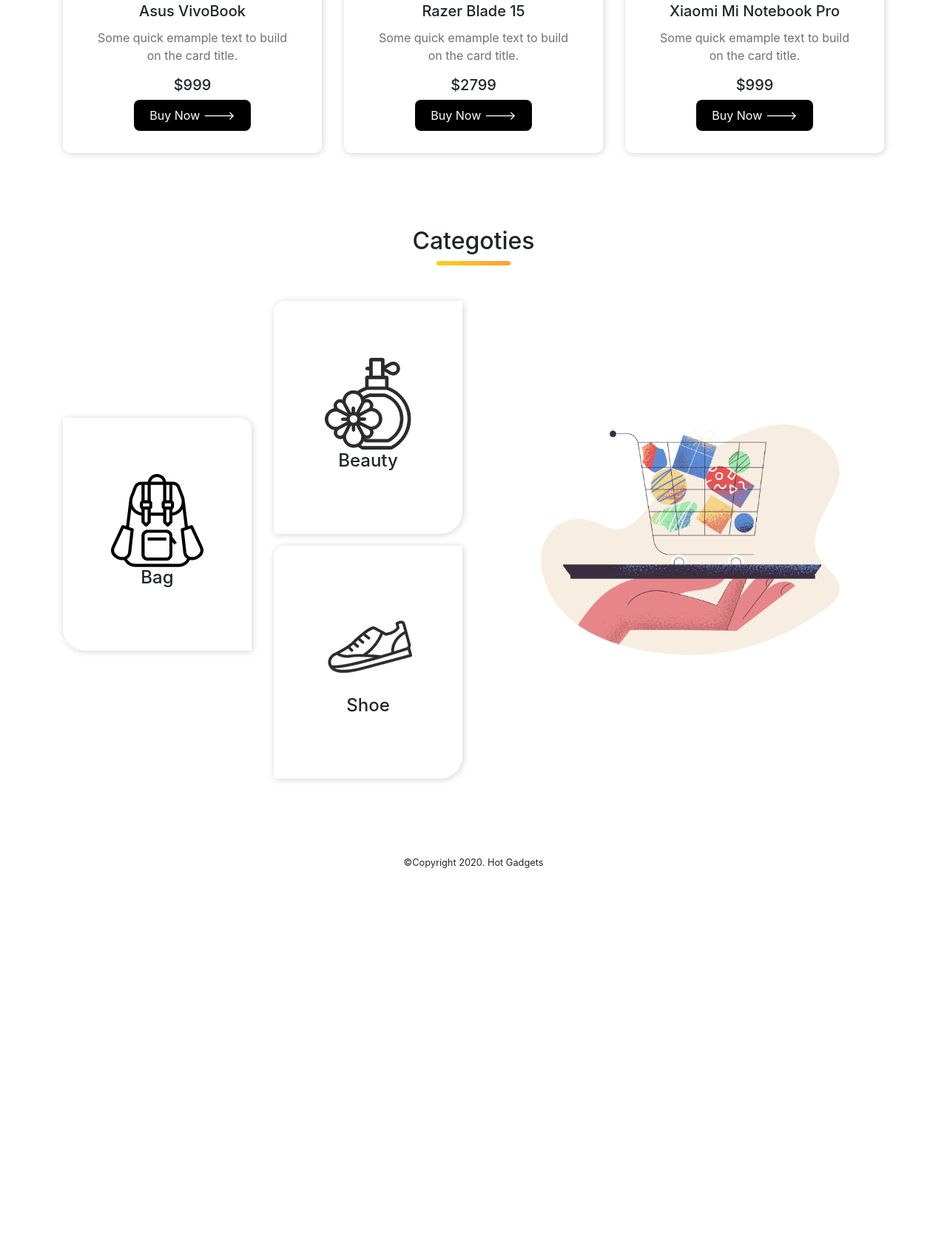
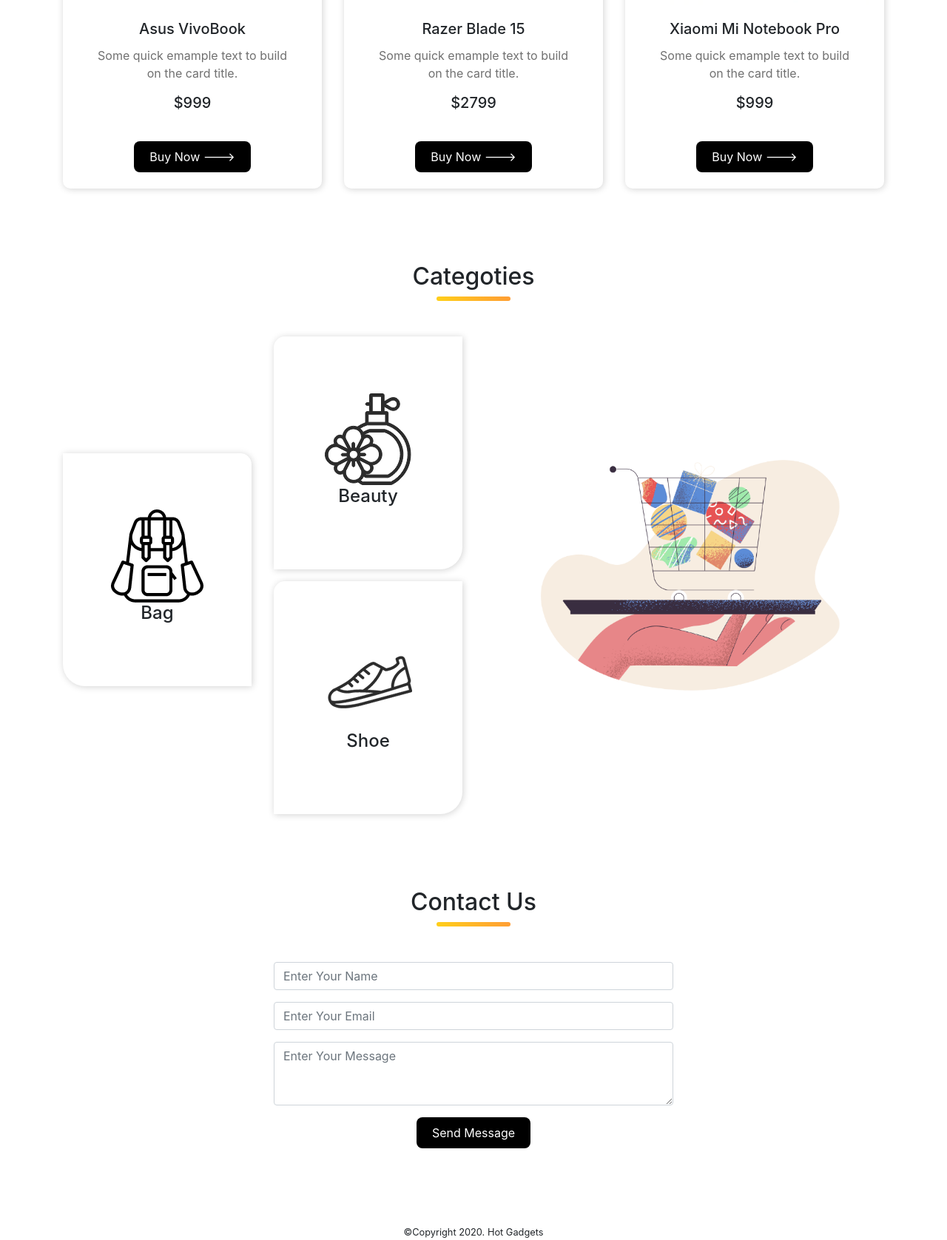
Before and after one commit to tahera18/hot-gadgets, a plain HTML site: page index.html in a window 1280 px wide. Shown: the part 1715-3392 px from the top of the page at 74% size. Before the commit the page ends 2892 px from the top, so only its background shows below. Drawn offline with nearby package versions, Linux system fonts and the light colour scheme.

Commit message:
added contact us section

```diff
--- a/index.html
+++ b/index.html
@@ -21,13 +21,13 @@
                 <a class="nav-link" href="#">Home <span class="sr-only">(current)</span></a>
               </li>
               <li class="nav-item">
-                  <a class="nav-link" href="#">Product</a>
+                <a class="nav-link" href="#product">Product</a>
               </li>
               <li class="nav-item">
                 <a class="nav-link" href="#">About Us</a>
               </li>
               <li class="nav-item">
-                    <a class="nav-link" href="#">Contact Us</a>
+                  <a class="nav-link" href="#contact">Contact Us</a>
                 </li>
             </ul>
           </div>
@@ -86,7 +86,7 @@
   </div>
   <!-- end of carousel area-->
 
-    <div class="container">
+  <div class="container" id="product">
       <div class="d-flex align-items-center justify-content-between mb-3">
           <h3>Smartphone</h3>
           <a href="#" class="orange-link">See All</a>
@@ -98,6 +98,8 @@
               <h5 class="card-title">iPhone 11 Pro</h5>
               <p class="card-text">Some quick emample text to build on the card title.</p>
               <h5>$999</h5>
+            </div>
+            <div class="card-footer">
               <button class="buy-now-button">Buy Now 🡒</button>
             </div>
           </div>
@@ -108,6 +110,8 @@
               <h5 class="card-title">Samsung Galaxi Note10+</h5>
               <p class="card-text">Some quick emample text to build on the card title.</p>
               <h5>$799</h5>
+            </div>
+            <div class="card-footer">
               <button class="buy-now-button">Buy Now 🡒</button>
             </div>
           </div>
@@ -118,6 +122,8 @@
                 <h5 class="card-title">Redmi</h5>
                 <p class="card-text">Some quick emample text to build on the card title.</p>
                 <h5>$699</h5>
+              </div>
+              <div class="card-footer">
                 <button class="buy-now-button">Buy Now 🡒</button>
               </div>
           </div>
@@ -137,6 +143,8 @@
               <h5 class="card-title">Asus VivoBook</h5>
               <p class="card-text">Some quick emample text to build on the card title.</p>
               <h5>$999</h5>
+            </div>
+            <div class="card-footer">
               <button class="buy-now-button">Buy Now 🡒</button>
             </div>
           </div>
@@ -147,6 +155,8 @@
               <h5 class="card-title">Razer Blade 15</h5>
               <p class="card-text">Some quick emample text to build on the card title.</p>
               <h5>$2799</h5>
+            </div>
+            <div class="card-footer">
               <button class="buy-now-button">Buy Now 🡒</button>
             </div>
           </div>
@@ -157,6 +167,8 @@
                 <h5 class="card-title">Xiaomi Mi Notebook Pro</h5>
                 <p class="card-text">Some quick emample text to build on the card title.</p>
                 <h5>$999</h5>
+              </div>
+              <div class="card-footer">
                 <button class="buy-now-button">Buy Now 🡒</button>
               </div>
           </div>
@@ -206,6 +218,28 @@
   </div>
   <!-- end of category area  -->
 
+  <div class="container text-center" id="contact">
+    <h2>Contact Us</h2>
+    <hr>
+    <div class="row mt-5">
+      <div class="col-md-6 offset-md-3">
+        <form>
+          <div class="form-group">
+
+            <input type="text" class="form-control" placeholder="Enter Your Name">
+          </div>
+          <div class="form-group">
+            <input type="email" class="form-control" placeholder="Enter Your Email">
+          </div>
+          <div class="form-group">
+            <textarea class="form-control" rows="3" placeholder="Enter Your Message"></textarea>
+          </div>
+          <button type="submit" class="btn buy-now-button">Send Message</button>
+        </form>
+      </div>
+    </div>
+  </div>
+
   <footer class="text-center">
       <small>&copy;Copyright 2020. Hot Gadgets</small>
   </footer>
--- a/style.css
+++ b/style.css
@@ -65,6 +65,10 @@
 .card:hover, .cat-img:hover{
     box-shadow: 5px 5px 40px lightgray;
 }
+.card-footer{
+    background-color: white;
+    border-top: none;
+}
 hr{
     width: 100px;
     height: 6px;
```
Lines whose indentation alone changed are shown as unchanged.
